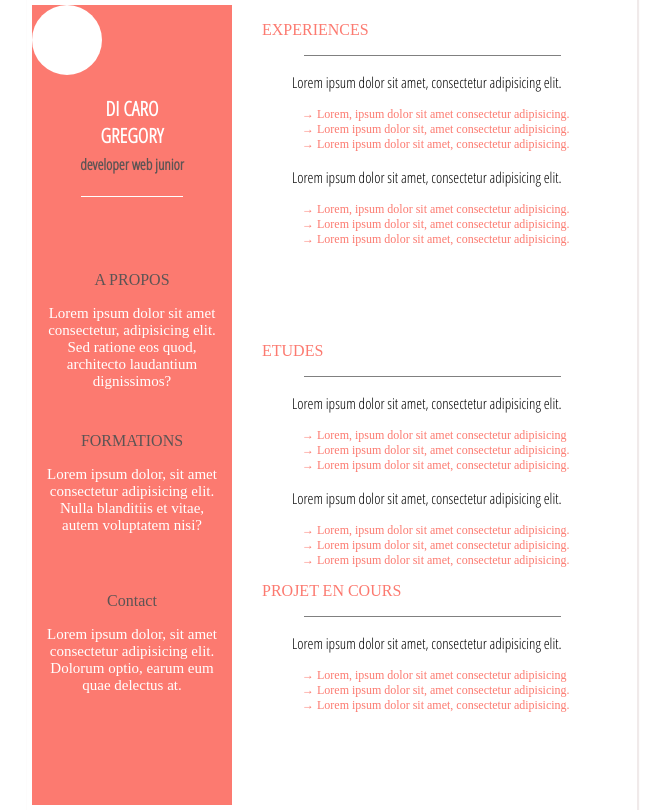
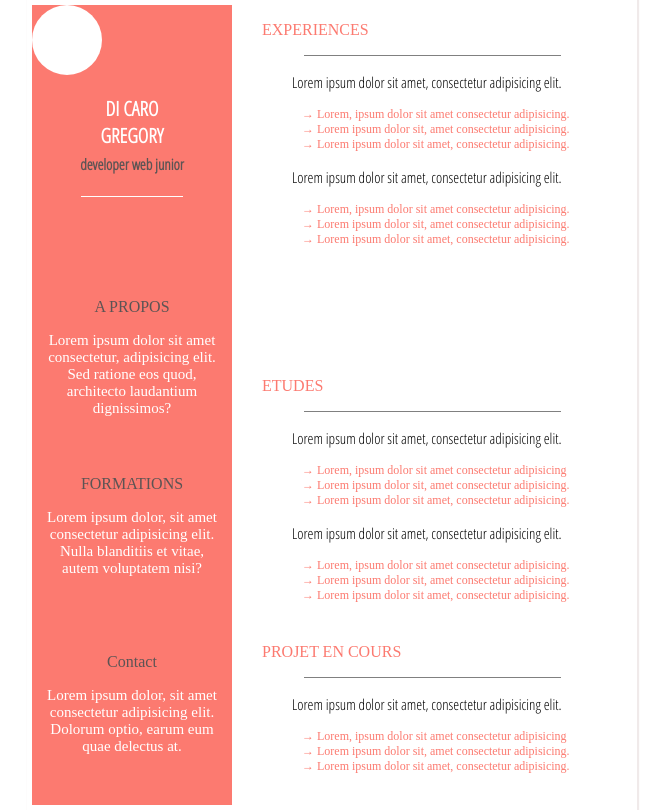
Before and after one commit to GregDiCaro/my-cv, a plain HTML site: page index.html in a window 1280 px wide. Shown: the whole page, without its empty margins (308-978 px from the left). Drawn offline with Linux system fonts and the light colour scheme.

Commit message:
cv evultion 2

```diff
--- a/style.css
+++ b/style.css
@@ -143,7 +143,7 @@ section{
     grid-area: section;
 
     grid-column: 2;
-    grid-row: 5/7;
+    grid-row: 5/8;
     color: rgb(92, 84, 84);
     text-align: center;
     padding-right: 30px;
@@ -153,7 +153,7 @@ footer{
 
         grid-area: footer;
         grid-column: 2;
-        grid-row: 8/9;
+        grid-row: 8/10;
         color: rgb(92, 84, 84);
         text-align: center;
         padding-right: 30px;
```
